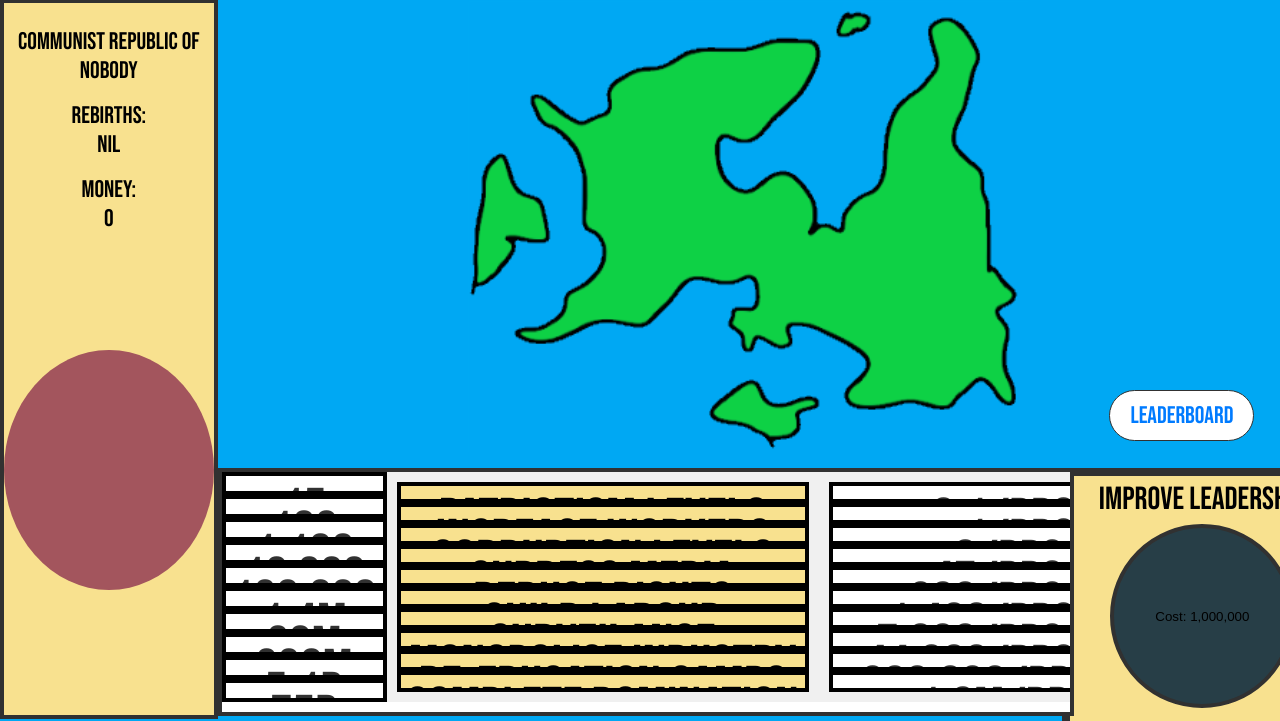
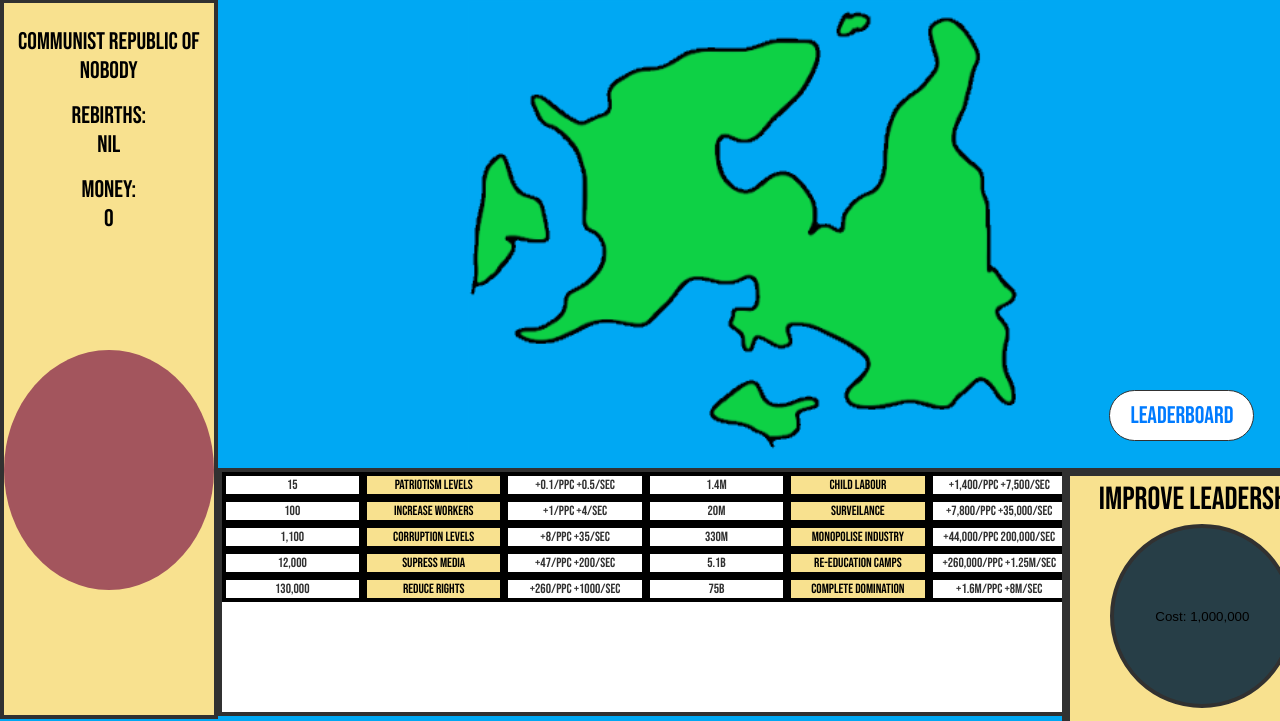
Before and after one commit to AlexWilson06/Propoganda, a PHP site: page / in a window 1280 px wide. Shown: the part 79-800 px from the top of the page. Run offline with PHP 8.4, Linux system fonts and the light colour scheme.

Commit message:
updated home page

```diff
--- a/css/style.css
+++ b/css/style.css
@@ -11,23 +11,9 @@
   padding: 10px;
   box-sizing: border-box;
 }
-#purchasebar {
-  width: 100%; /* Full width */
-  height: 200px; /* Set a specific height */
-  overflow-x: scroll; /* Enable vertical scrolling */
-  padding: 10px; /* Optional padding */
-  box-sizing: border-box; /* Ensure padding is included in the overall width/height */
-}
-#purchasebar > .Cost, .Upgrade, .Infobutton {
-  width: 100%; /* Full width within the purchasebar */
-  padding: 10px; /* Optional padding */
-  height: auto; /* Adjust height based on content */
-  background-color: #f0f0f0; /* Optional background color */
-}
 .loggedin {
   padding: 20px;
 }
-
 /* Navigation Bar Styling */
 .navtop {
   background-color: #333;
@@ -438,15 +424,15 @@ background-color: #2868c7;
   display: flex;
   background-color: white;
   border: 0.5vh solid rgb(49, 49, 49);
-  z-index: 1;
-  overflow-y: auto;
 }
 .Cost, .Upgrade, .Infobutton {
   display: flex;
+  font-size: 20%;
   flex-direction: column;
-  justify-content: space-between;
-  height: auto;
   flex: 1;
+}
+.Cost {
+  width: 10%;
 }
 .btn {
   border: solid black 0.5vh;
@@ -454,10 +440,6 @@ background-color: #2868c7;
   background-color: white;
   cursor: pointer;
   font-family: "Bebas Neue";
-  white-space: nowrap;
-  overflow: hidden;
-  text-overflow: ellipsis;
-  font-size: 7vh;
 }
 .btnup {
   border: solid black 0.5vh;
@@ -468,7 +450,6 @@ background-color: #2868c7;
   white-space: nowrap;
   overflow: hidden;
   text-overflow: ellipsis;
-  font-size: 7vh;
 }
 .btnup:hover {
   transform: scale(1.01);
--- a/index.php
+++ b/index.php
@@ -33,6 +33,22 @@
                 <button class="btn">1,100</button>
                 <button class="btn">12,000</button>
                 <button class="btn">130,000</button>
+            </div>
+            <div class="Upgrade">
+                <button id="upgrade1" class="btnup">patriotism levels</button>
+                <button id="upgrade2" class="btnup">Increase workers</button>
+                <button id="upgrade3" class="btnup">corruption levels</button>
+                <button id="upgrade4" class="btnup">Supress Media</button>
+                <button id="upgrade5" class="btnup">Reduce Rights</button>
+            </div>
+            <div class="Infobutton">
+                <button class="btn">+0.1/PPC +0.5/sec</button>
+                <button class="btn">+1/PPC +4/sec</button>
+                <button class="btn">+8/PPC +35/sec</button>
+                <button class="btn">+47/PPC +200/sec</button>
+                <button class="btn">+260/PPC +1000/sec</button>
+</div>
+<div class="Cost">
                 <button class="btn">1.4M</button>
                 <button class="btn">20M</button>
                 <button class="btn">330M</button>
@@ -40,11 +56,6 @@
                 <button class="btn">75B</button>
             </div>
             <div class="Upgrade">
-                <button id="upgrade1" class="btnup">patriotism levels</button>
-                <button id="upgrade2" class="btnup">Increase workers</button>
-                <button id="upgrade3" class="btnup">corruption levels</button>
-                <button id="upgrade4" class="btnup">Supress Media</button>
-                <button id="upgrade5" class="btnup">Reduce Rights</button>
                 <button id="upgrade6" class="btnup">Child Labour</button>
                 <button id="upgrade7" class="btnup">Surveilance</button>
                 <button id="upgrade8" class="btnup">Monopolise Industry</button>
@@ -52,11 +63,6 @@
                 <button id="upgrade10" class="btnup">Complete Domination</button>
             </div>
             <div class="Infobutton">
-                <button class="btn">+0.1/PPC +0.5/sec</button>
-                <button class="btn">+1/PPC +4/sec</button>
-                <button class="btn">+8/PPC +35/sec</button>
-                <button class="btn">+47/PPC +200/sec</button>
-                <button class="btn">+260/PPC +1000/sec</button>
                 <button class="btn">+1,400/PPC +7,500/sec</button>
                 <button class="btn">+7,800/PPC +35,000/sec</button>
                 <button class="btn">+44,000/PPC 200,000/sec</button>
```
